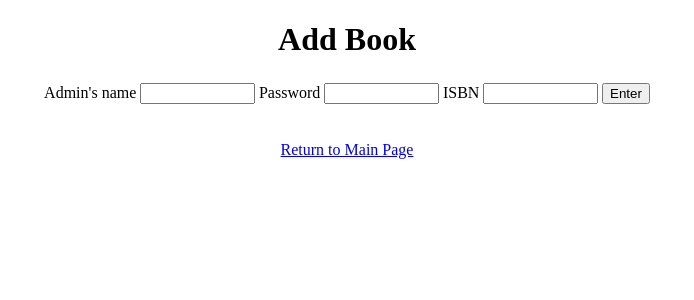
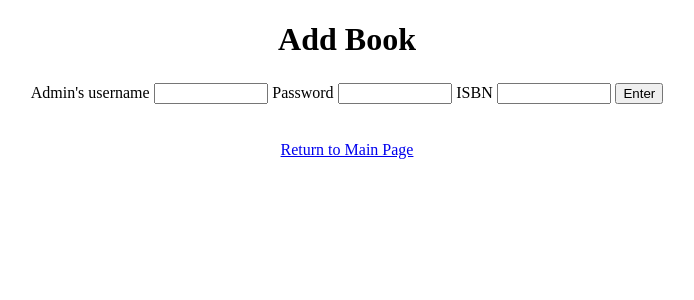
Before and after one commit to bherrmann2/CS440, a PHP site: page /plus/add.php in a window 1280 px wide. Shown: the top 300 px of the page, without its empty margins (293-987 px from the left). Run offline with PHP 8.4, Linux system fonts and the light colour scheme.

Commit message:
Changed text to read 'Admins username' instead of 'Admins name'

```diff
--- a/add.php
+++ b/add.php
@@ -27,7 +27,7 @@ and open the template in the editor.
             <table align="center">
                 <tbody>
                     <tr>
-                        <td>Admin's name</td><td><input type="text" name="username" style=width:8em;></td>
+                        <td>Admin's username</td><td><input type="text" name="username" style=width:8em;></td>
                         <td>Password</td><td><input type="password" name="password" style=width:8em;></td>
                         <td>ISBN</td><td><input type="text" name="isbn" style=width:8em;></td>
                         <td><input type="submit" name="asubmit" value="Enter"></td>
```
